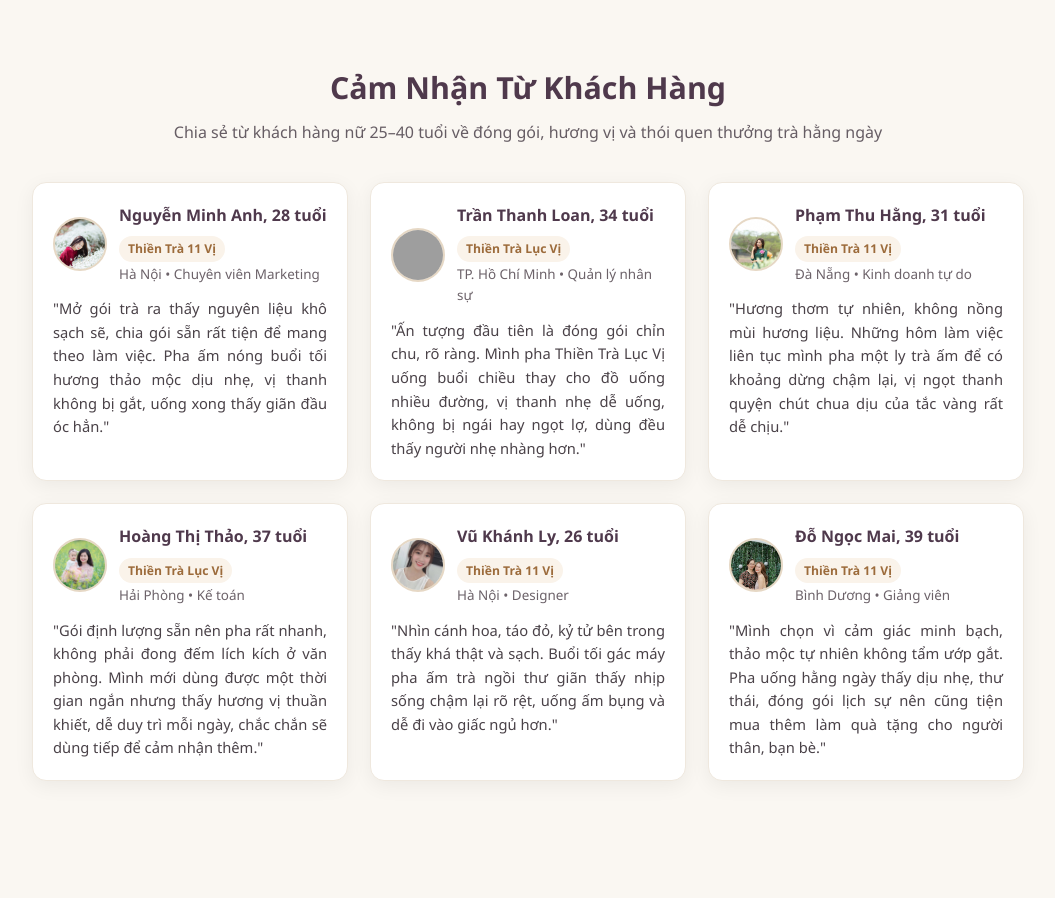
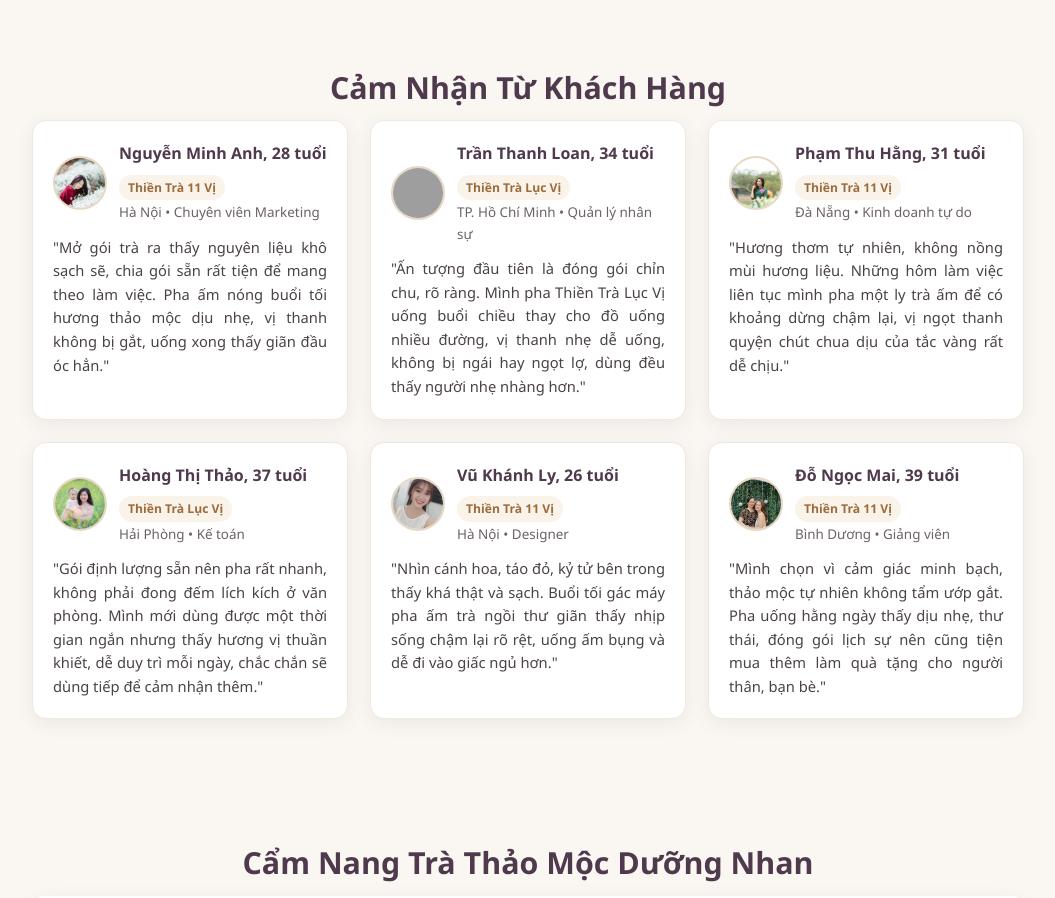
Before and after one commit to nguyentung9349-alt/dieuhaothientra.com, a plain HTML site: page index.html in a window 1280 px wide. Shown: the part 3240-4138 px from the top of the page, without its empty margins (112-1167 px from the left). Drawn offline with Linux system fonts and the light colour scheme; grey boxes are pictures that could not be loaded.

Commit message:
Update index.html

```diff
--- a/index.html
+++ b/index.html
@@ -291,7 +291,6 @@
     <!-- Khu vực Feedback khách hàng (tập trung nữ 25-40 tuổi & trải nghiệm thực tế DHTT) -->
     <section id="feedback-khach-hang">
         <h2 class="section-title">Cảm Nhận Từ Khách Hàng</h2>
-        <p class="section-sub">Chia sẻ từ khách hàng nữ 25–40 tuổi về đóng gói, hương vị và thói quen thưởng trà hằng ngày</p>
 
         <div class="feedback-grid">
             <div class="feedback-card">
```
